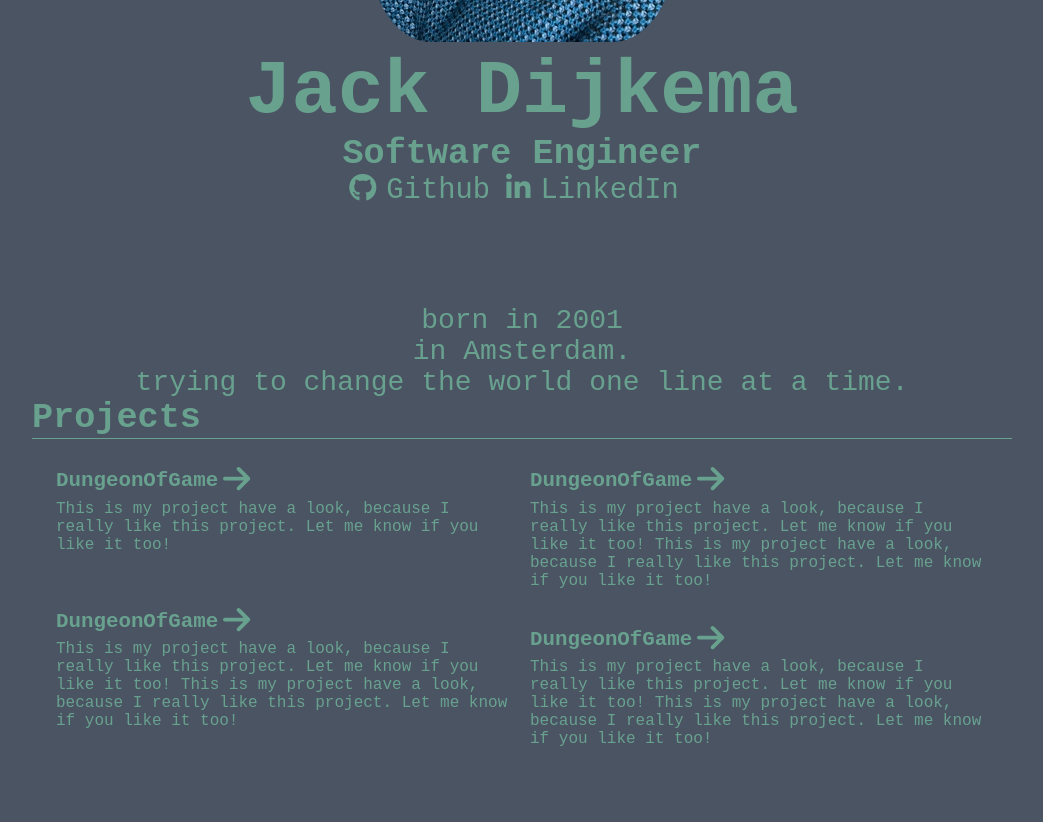
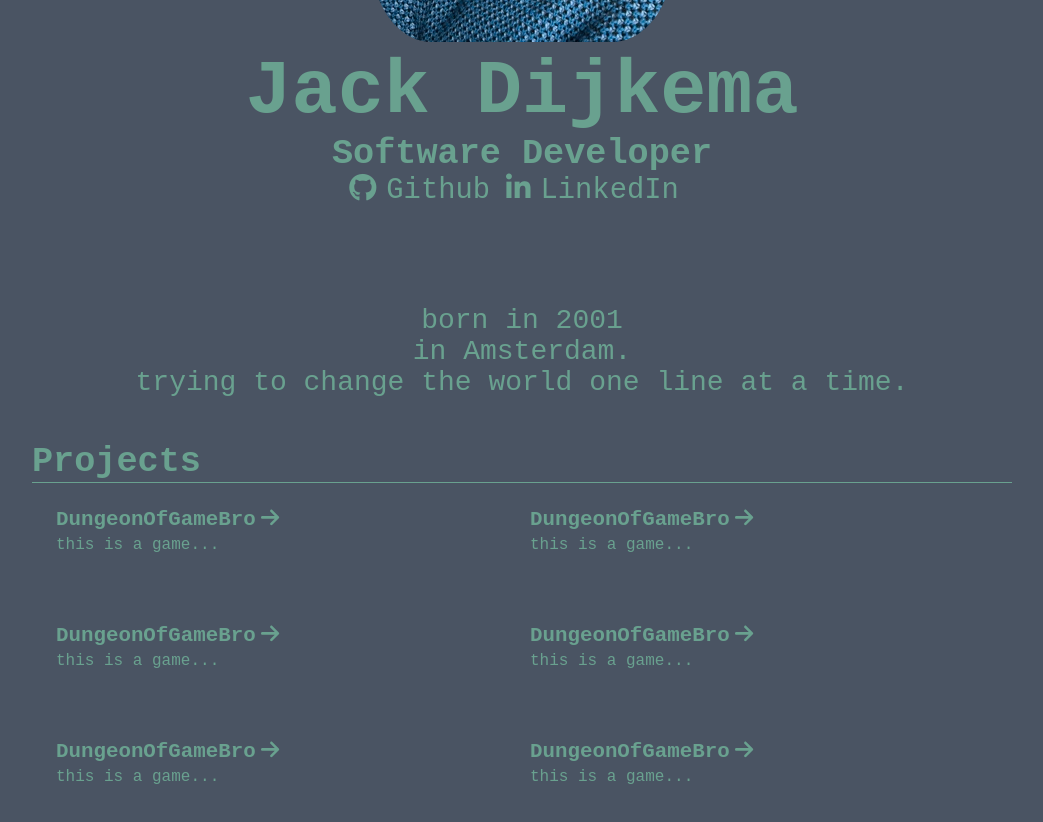
Before and after one commit to jackdijkema/portfolio, a React (Create React App) app: page / in a window 1280 px wide. Shown: the part 520-1342 px from the top of the page, without its empty margins (118-1161 px from the left). Before the commit the page ends 1308 px from the top, so only its background shows below. Built offline with nearby package versions, Linux system fonts and the light colour scheme.

Commit message:
FIX: project has own article file;

```diff
--- a/package.json
+++ b/package.json
@@ -12,6 +12,7 @@
     "@testing-library/user-event": "^13.5.0",
     "react": "^18.2.0",
     "react-dom": "^18.2.0",
+    "react-router-dom": "^6.4.2",
     "react-scripts": "^5.0.1",
     "web-vitals": "^2.1.4"
   },
--- a/src/App.js
+++ b/src/App.js
@@ -1,4 +1,7 @@
 import './App.css';
+
+import { BrowserRouter, Route, Switch } from 'react-router-dom';
+
 import Navbar from './components/Navbar/Navbar';
 import Profile from './components/Profile/Profile';
 import Project from './components/Projects/Project';
--- a/src/components/Profile/Profile.css
+++ b/src/components/Profile/Profile.css
@@ -1,6 +1,6 @@
 .profile {
   width: 100%;
-  height: 100%;
+  height: 100vh;
   max-height: 100%;
   margin-top: 10%;
   text-align: center;
@@ -24,7 +24,6 @@
   justify-content: center;
   display: flex;
   flex-direction: row;
-  /* border-bottom: #69a18f 1px solid; */
 }
 .profile_socials a {
   text-decoration: none;
--- a/src/components/Profile/Profile.js
+++ b/src/components/Profile/Profile.js
@@ -11,7 +11,7 @@ function Profile() {
         ></img>
       </figure>
       <h1 className="profile_name">Jack Dijkema</h1>
-      <h2 className="profile_title">Software Engineer</h2>
+      <h2 className="profile_title">Software Developer</h2>
 
       <ul className="profile_socials">
         <div className="profile_socials_link">
--- /dev/null
+++ b/src/components/Projects/Article.js
@@ -0,0 +1,28 @@
+import "./Article.js";
+import "./Project.css"
+import { FontAwesomeIcon } from "@fortawesome/react-fontawesome";
+import { faArrowRight } from "@fortawesome/free-solid-svg-icons";
+import { library } from "@fortawesome/fontawesome-svg-core";
+library.add(faArrowRight);
+
+function Article(props) {
+  return (
+    <article className="project__article">
+      <div className="project__header">
+        <a href="props.link">
+         {props.name}
+          <FontAwesomeIcon
+            icon="fa-solid fa-arrow-right"
+            size={"1x"}
+            className="icon"
+          />
+        </a>
+      </div>
+      <p className="project__paragraph">
+        {props.bio}
+      </p>
+    </article>
+  );
+}
+
+export default Article;
--- a/src/components/Projects/Project.css
+++ b/src/components/Projects/Project.css
@@ -1,6 +1,6 @@
 .project {
   max-width: 100%;
-  height: 100%;
+  height: 50vh;
 }
 
 .project__title {
@@ -12,6 +12,7 @@
 .project__article {
   margin-bottom: 1rem;
   max-height: 300px;
+  height: 100px;
   padding: 0.5rem;
   display: flex;
   vertical-align: baseline;
--- a/src/components/Projects/Project.js
+++ b/src/components/Projects/Project.js
@@ -2,6 +2,7 @@ import "./Project.css";
 import { FontAwesomeIcon } from "@fortawesome/react-fontawesome";
 import { faArrowRight } from "@fortawesome/free-solid-svg-icons";
 import { library } from "@fortawesome/fontawesome-svg-core";
+import Article from "./Article";
 library.add(faArrowRight);
 
 function Project() {
@@ -10,79 +11,19 @@ function Project() {
       <h1 className="project__title">Projects</h1>
       <div className="columns">
         <div className="left_column">
-          <article className="project__article">
-            <div className="project__header">
-              <a href="#project">
-                DungeonOfGame
-                <FontAwesomeIcon
-                  icon="fa-solid fa-arrow-right"
-                  size={"xl"}
-                  className="icon"
-                />
-              </a>
-            </div>
-            <p className="project__paragraph">
-              This is my project have a look, because I really like this
-              project. Let me know if you like it too!
-            </p>
-          </article>
-          <article className="project__article">
-            <div className="project__header">
-              <a href="https://github.com/jackdijkema/dungeonofgame">
-                DungeonOfGame
-                <FontAwesomeIcon
-                  icon="fa-solid fa-arrow-right"
-                  size={"xl"}
-                  className="icon"
-                />
-              </a>
-            </div>
-            <p className="project__paragraph">
-              This is my project have a look, because I really like this
-              project. Let me know if you like it too! This is my project have a
-              look, because I really like this project. Let me know if you like
-              it too!
-            </p>
-          </article>
+
+          <Article name="DungeonOfGameBro" bio="this is a game..." link="https://google.com"/>
+          <Article name="DungeonOfGameBro" bio="this is a game..." link="https://google.com"/>
+          <Article name="DungeonOfGameBro" bio="this is a game..." link="https://google.com"/>
+
         </div>
 
         <div className="right_column">
-          <article className="project__article">
-            <div className="project__header">
-              <a href="#project">
-                DungeonOfGame
-                <FontAwesomeIcon
-                  icon="fa-solid fa-arrow-right"
-                  size={"xl"}
-                  className="icon"
-                />
-              </a>
-            </div>
-            <p className="project__paragraph">
-              This is my project have a look, because I really like this
-              project. Let me know if you like it too! This is my project have a
-              look, because I really like this project. Let me know if you like
-              it too!
-            </p>
-          </article>
-          <article className="project__article">
-            <div className="project__header">
-              <a href="#project">
-                DungeonOfGame
-                <FontAwesomeIcon
-                  icon="fa-solid fa-arrow-right"
-                  size={"xl"}
-                  className="icon"
-                />
-              </a>
-            </div>
-            <p className="project__paragraph">
-              This is my project have a look, because I really like this
-              project. Let me know if you like it too! This is my project have a
-              look, because I really like this project. Let me know if you like
-              it too!
-            </p>
-          </article>
+
+          <Article name="DungeonOfGameBro" bio="this is a game..." link="https://google.com"/>
+          <Article name="DungeonOfGameBro" bio="this is a game..." link="https://google.com"/>
+          <Article name="DungeonOfGameBro" bio="this is a game..." link="https://google.com"/>
+
         </div>
       </div>
     </div>
--- a/src/index.js
+++ b/src/index.js
@@ -3,12 +3,14 @@ import ReactDOM from 'react-dom/client';
 import './index.css';
 import App from './App';
 import reportWebVitals from './reportWebVitals';
+import { BrowserRouter } from 'react-router-dom';
+
 
 const root = ReactDOM.createRoot(document.getElementById('root'));
 root.render(
-  <React.StrictMode>
+  <BrowserRouter>
     <App />
-  </React.StrictMode>
+  </BrowserRouter>
 );
 
 // If you want to start measuring performance in your app, pass a function
```
Also changed, not shown: src/components/Projects/NewProject.js (deleted), 1 other file (tests, documents, lock files or other folders).
